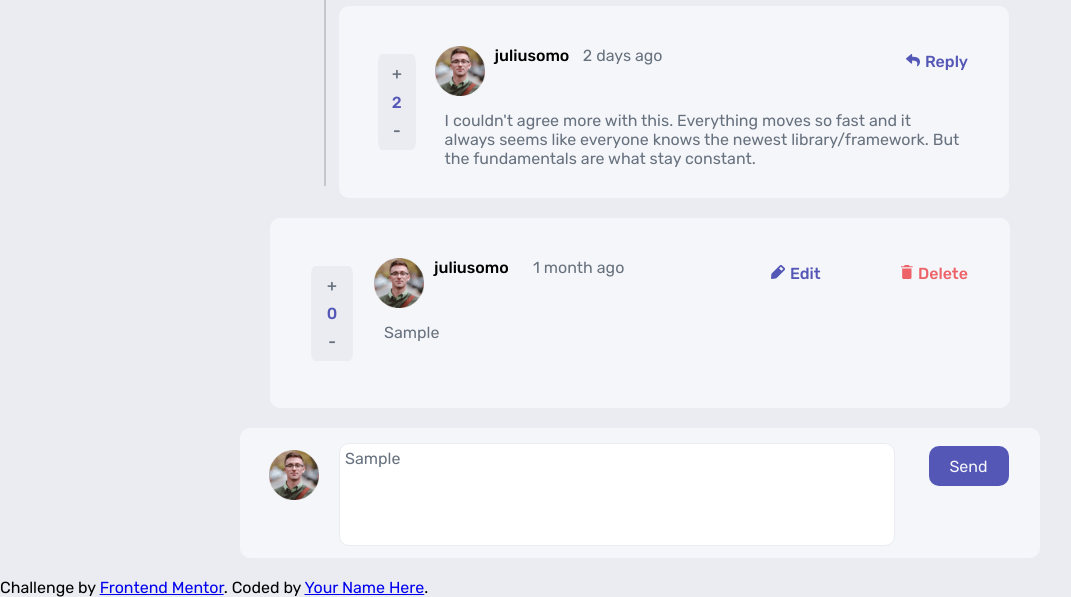
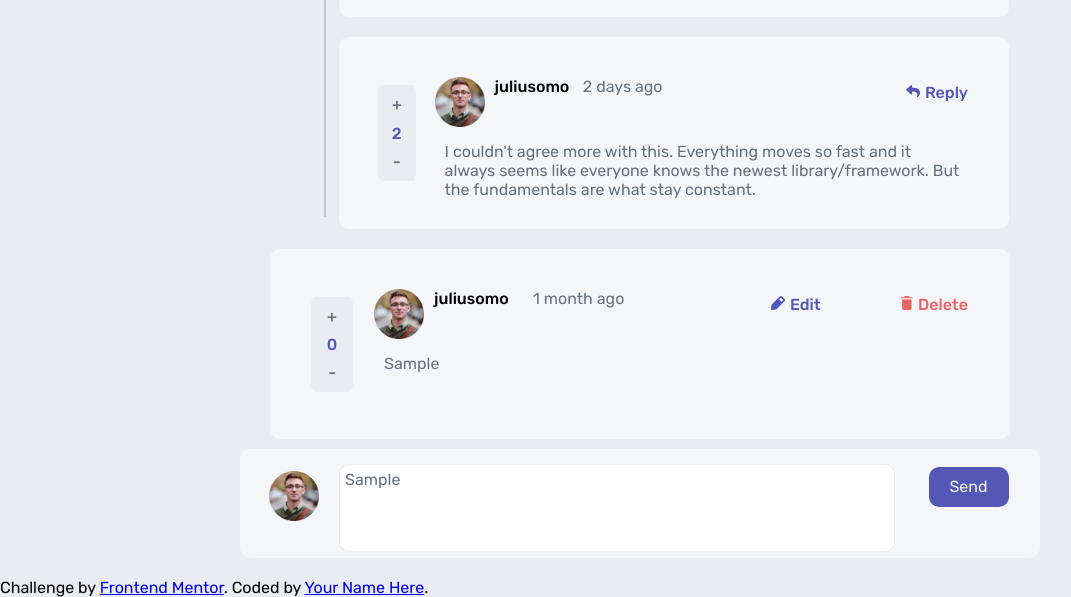
Before and after one commit to Vladimir-Silenko/interactive-comment-section, a plain HTML site: page index.html in a window 1280 px wide. Both pictures are taken after typing "Sample" into the empty fields and a click on the button "Send". Shown: the part 242-839 px from the top of the page, without its empty margins (0-1071 px from the left). Drawn offline with Linux system fonts and the light colour scheme.

Commit message:
fixed send-comment functions,and partly finished send-reply function

```diff
--- a/js/script.js
+++ b/js/script.js
@@ -1,9 +1,10 @@
-let modal = document.querySelector('.modal');
+const modal = document.querySelector('.modal');
+// const comments =
 function showComment(arr) { //отрисовка комментариев на странице
   let commentList = ''
   let replyList = ''
   arr = arr.map(({ score, user, createdAt, content, replies }) => {
-    replies = replies.map(reply => {
+    replies.forEach(reply => {
       replyList +=
         `
           <div class="comment-section reply-comment">
@@ -25,6 +26,7 @@ function showComment(arr) { //отрисовка комментариев на
           </div>
         </div>
         `
+
     })
 
     commentList +=
@@ -52,11 +54,11 @@ function showComment(arr) { //отрисовка комментариев на
 
   })
   document.querySelector('.comment-block__inner').innerHTML = commentList
+  createReply()
 }
 showComment(comments)
 //==============user actions==============
-function sendComment(parentBlock) {//создаем комментарий текущего пользователя
-  let parent = document.querySelector(parentBlock)
+function createComment() {//создаем комментарий текущего пользователя
   let content = document.querySelector('.form-block__comment');
   let myComment = document.querySelector('.card').cloneNode(true);
   let deleteBtn = document.querySelector('.purple-btn').cloneNode(true)
@@ -72,12 +74,17 @@ function sendComment(parentBlock) {//создаем комментарий те
   myComment.querySelector('.purple-btn').innerText = 'Edit';
   myComment.querySelector('.card-main__header').style = 'display: grid; grid-template-columns: 0.5fr 1fr 1.5fr 2fr 1fr;'
   myComment.querySelector('.card-main__header').appendChild(deleteBtn);
-  parent.appendChild(myComment);
+  return myComment
+}
+document.querySelector('.form-block__send-btn').onclick = () => {
+  document.querySelector('.comment-block__inner').appendChild(createComment())
   scoreCounter();
-  editComment()
+  editComment();
+  a1()
+  setId()
 }
-document.querySelector('.form-block__send-btn').onclick = function () { //отправляем комментарий и присваиваем id
-  sendComment('.comment-block__inner');
+function a1() { //отправляем комментарий и присваиваем id
+  // sendComment('.comment-block__inner');
   let a = document.querySelectorAll('.my-comment');
   for (let i = 0; i < a.length; i++) {
     a[i].setAttribute('id', 'comment' + i);
@@ -85,8 +92,6 @@ document.querySelector('.form-block__send-btn').onclick = function () { //отп
     a[i].querySelector('.edit-btn').setAttribute('id', 'comment' + i);
     document.querySelector('.form-block__send-btn-a').setAttribute('href', '#comment' + i)
   };
-  setId()
-
 }
 function setId() { //присваиваем кнопке подтверждения id комментария который нужно удалить
   document.querySelectorAll('.delete-btn').forEach(item => {
@@ -132,7 +137,7 @@ scoreCounter()
 
 // ============Редактирование комментариев=============
 function editComment() {
-  let comments = document.querySelectorAll('.my-comment')
+  const comments = document.querySelectorAll('.my-comment')
   let editField = document.querySelector('.form-block__comment').cloneNode(false)
   let applyChanges = document.querySelector('.form-block__send-btn').cloneNode(true)
   comments.forEach(item => {
@@ -150,5 +155,26 @@ function editComment() {
 }
 // =======отправка ответов=======
 function createReply() {
-
+  const replyField = document.querySelector('.form-block__comment').cloneNode(false);
+  let reply = document.querySelector('.reply-comment').cloneNode(true)
+  let sendReply = document.querySelector('.form-block__send-btn').cloneNode(true)
+  let deleteBtn = document.querySelector('.purple-btn').cloneNode(true)
+  reply.querySelector('.card-main__comment').innerHTML = '';
+  reply.querySelector('.card-main__comment').appendChild(replyField);
+  reply.querySelector('.card-main__comment').appendChild(sendReply);
+  sendReply.classList.add('send-reply')
+  reply.querySelector('.card-main__comment').style.display = 'flex'
+  reply.querySelector('.score').innerHTML = 0;
+  reply.querySelector('.avatar').src = currentUser.image.png;
+  reply.querySelector('.name').innerText = currentUser.username;
+  deleteBtn.innerText = 'Delete'
+  deleteBtn.classList.add('delete-btn')
+  reply.querySelector('.card-main__header').appendChild(deleteBtn);
+  reply.querySelector('.card-main__header').style = 'display: grid; grid-template-columns: 0.5fr 1fr 1.5fr 2fr 1fr;'
+  scoreCounter()
+  return reply
 }
+document.querySelectorAll('.card').forEach(item => {
+  let replySection = item.querySelector('.reply-section')
+  item.querySelector('.reply-btn').onclick = () => replySection.appendChild(createReply())
+})
--- a/scss/style.scss
+++ b/scss/style.scss
@@ -83,13 +83,12 @@ body {
     }
 
     .comment-block {
-        max-height: 80%;
+        height: 100%;
         display: flex;
         flex-direction: column;
         overflow: hidden;
         position: relative;
 
-        // flex: 1 1 auto;
         &__inner {
             overflow-y: scroll;
         }
```
Also changed, not shown: css/style.css, 1 other file.
